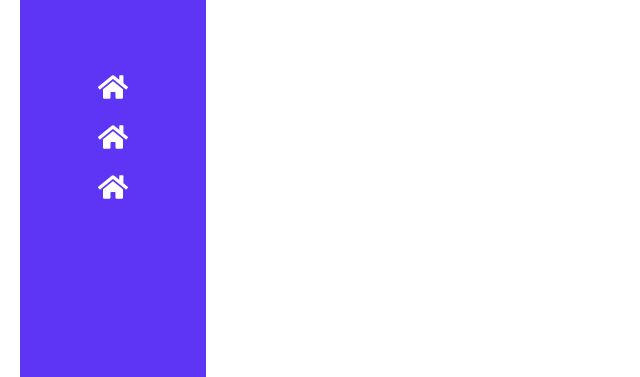
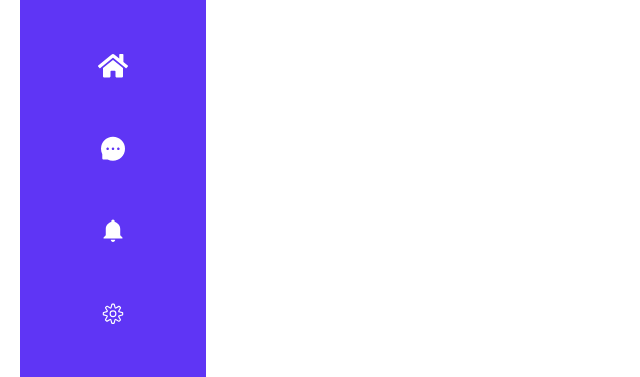
Before and after one commit to thehasandev/ChatCraft, a React (Vite) app: page /home in a window 1280 px wide. Shown: the part 360-737 px from the top of the page, without its empty margins (0-640 px from the left). Built offline with nearby package versions, Linux system fonts and the light colour scheme.

Commit message:
icons-add

```diff
--- a/src/components/Sidebar.jsx
+++ b/src/components/Sidebar.jsx
@@ -2,6 +2,8 @@ import React from 'react'
 import profileImg from "../assets/profile.png"
 import { FaHome } from "react-icons/fa";
 import { AiFillMessage } from "react-icons/ai";
+import { IoMdNotifications } from "react-icons/io";
+import { CiSettings } from "react-icons/ci";
 function Sidebar() {
 
   return (
@@ -9,9 +11,11 @@ function Sidebar() {
       <div>
         <img src={profileImg} alt="profile" />
       </div>
+
       <FaHome className='icons'/>
-      <FaHome className='icons'/>
-      <FaHome className='icons'/>
+      <AiFillMessage className='icons'/>
+      <IoMdNotifications className='icons'/>
+      <CiSettings className='icons'/>
 
 
 
--- a/src/index.css
+++ b/src/index.css
@@ -444,7 +444,7 @@ a{
 }
 
 .sidevar .icons{
-    margin-top: 20px;
+    margin-bottom: 55px;
     display: flex;
     justify-content: center;
     font-size: 30px;
```
